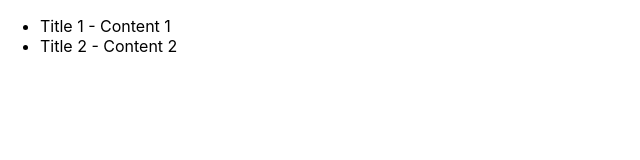
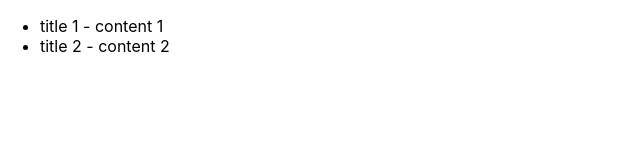
Before and after one commit to mocuishla86/my-app-react, a React (Create React App) app: page / in a window 1280 px wide. Shown: the top 160 px of the page, without its empty margins (0-640 px from the left). Built offline with nearby package versions, Linux system fonts and the light colour scheme.

Commit message:
show list depending on a constant value

```diff
--- a/src/App.js
+++ b/src/App.js
@@ -1,10 +1,13 @@
 import React from "react";
 
 function App() {
+    const entries = [
+        {title: "title 1", content: "content 1"},
+        {title: "title 2", content: "content 2"},
+    ]
     return (
         <ul>
-            <li>Title 1 - Content 1</li>
-            <li>Title 2 - Content 2</li>
+            {entries.map(item => <li>{item.title} - {item.content}</li>)}
         </ul>
     );
 }
```
